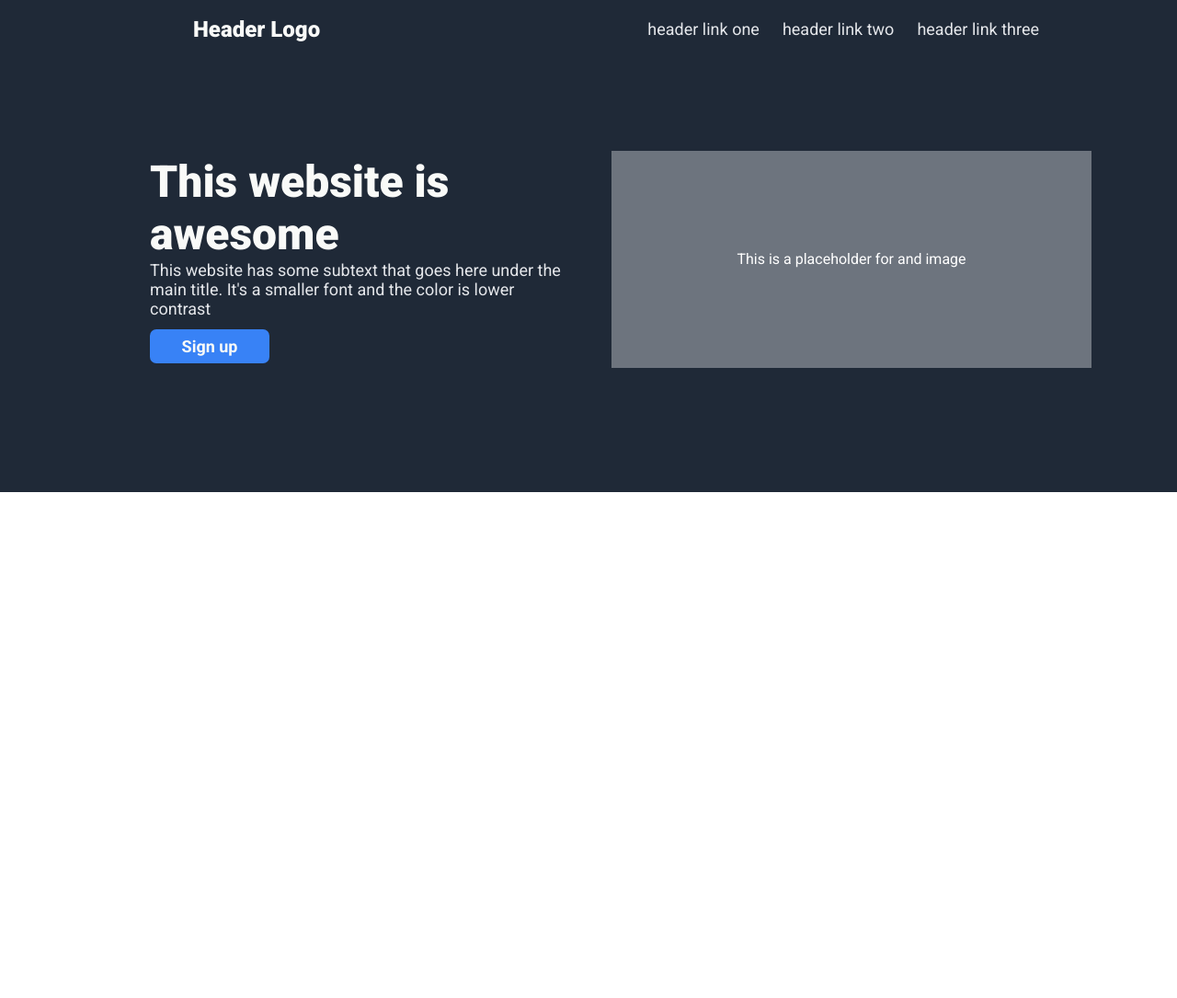
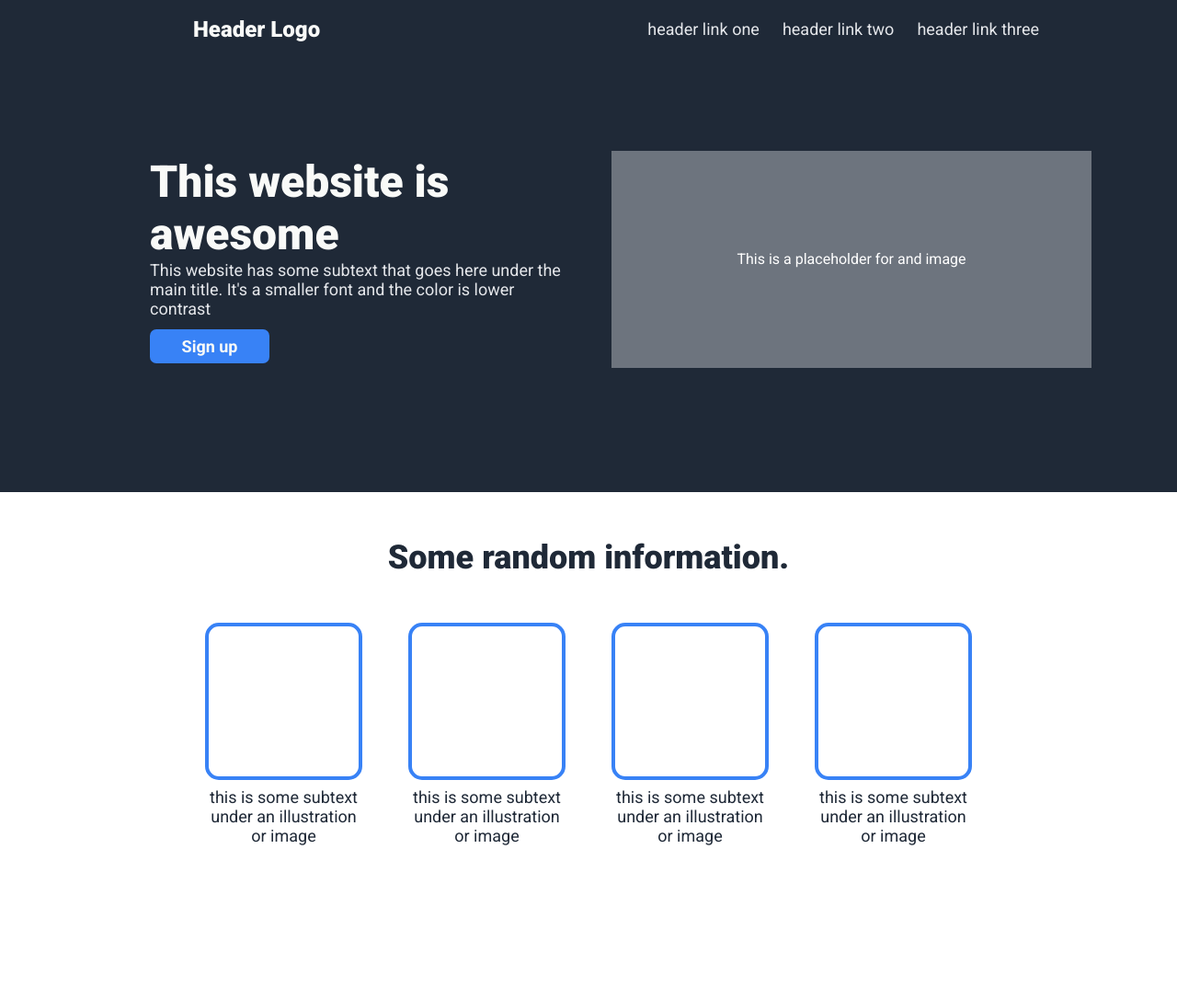
Before and after one commit to demense/landing-page, a plain HTML site: page index.html in a window 1280 px wide. Shown: the whole page at 92% size. Before the commit the page ends 800 px from the top, so only its background shows below. Drawn offline with Linux system fonts and the light colour scheme.

Commit message:
Add and style info section

```diff
--- a/index.html
+++ b/index.html
@@ -33,5 +33,26 @@
             </div>
         </div>
     </div>
+    <div class="info">
+        <h1 class="info-header">Some random information.</h1>
+        <div class="box-container">
+            <div class="box">
+                <div class="border"></div>
+                <div class="box-subtext">this is some subtext under an illustration or image</div>
+            </div>
+            <div class="box">
+                <div class="border"></div>
+                <div class="box-subtext">this is some subtext under an illustration or image</div>
+            </div>
+            <div class="box">
+                <div class="border"></div>
+                <div class="box-subtext">this is some subtext under an illustration or image</div>
+            </div>
+            <div class="box">
+                <div class="border"></div>
+                <div class="box-subtext">this is some subtext under an illustration or image</div>
+            </div>
+        </div>
+    </div>
 </body>
 </html>
--- a/styles.css
+++ b/styles.css
@@ -90,3 +90,37 @@ ul {
     font-family: 'Roboto';
     font-weight: 550;
 }
+
+.info {
+    height: 500px;
+}
+
+.info-header {
+    text-align: center;
+    font-size: 36px;
+    color: #1F2937;
+    font-weight: 900;
+    margin-top: 50px;
+    margin-bottom: 50px;
+}
+
+.box-container {
+    display: flex;
+    justify-content: center;
+    gap: 50px;
+}
+
+.box {
+    width: min-content;
+    text-align: center;
+    color: #1F2937;
+    font-size: 18px;
+}
+
+.border {
+    width: 163px;
+    height: 163px;
+    border: 4px solid #3882F6;
+    border-radius: 15px;
+    margin-bottom: 8px;
+}
```
